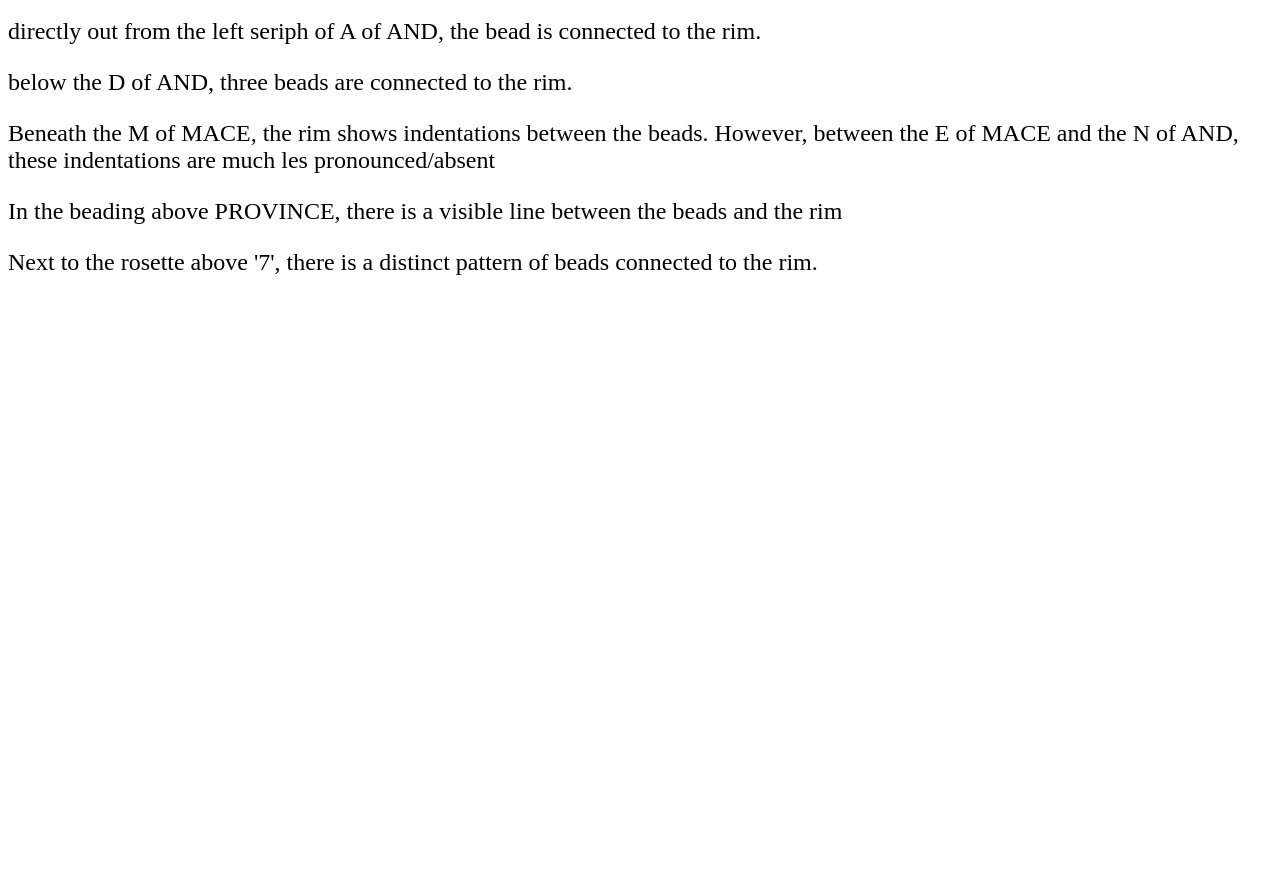
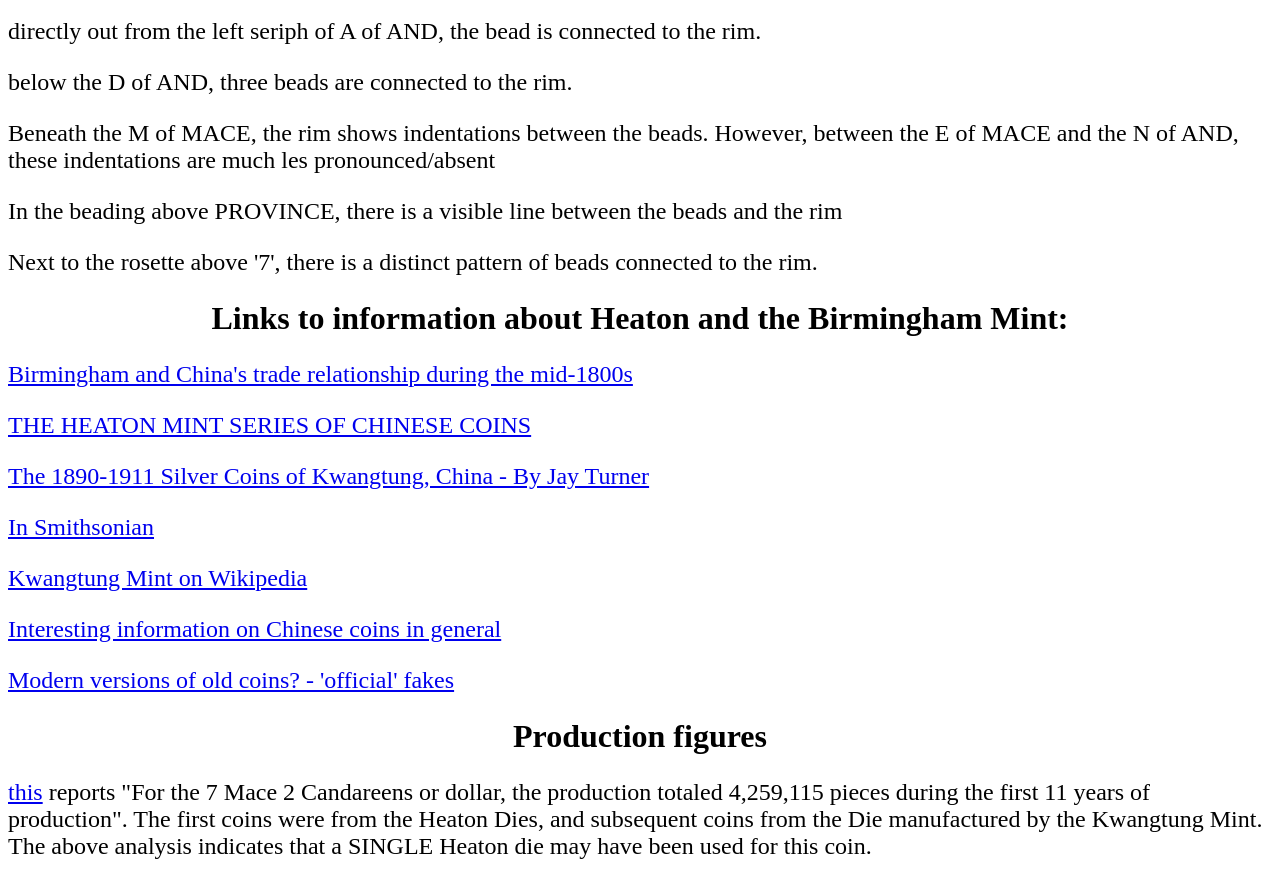
Before and after one commit to btsimonh/KwangTungDollar, a plain HTML site: page index.html in a window 1280 px wide. Shown: the part 5909-6793 px from the top of the page. Before the commit the page ends 6209 px from the top, so only its background shows below. Drawn offline with Linux system fonts and the light colour scheme.

Commit message:
update text

```diff
--- a/index.html
+++ b/index.html
@@ -154,6 +154,19 @@
   <p>Next to the rosette above '7', there is a distinct pattern of beads connected to the rim.</p>
 
 
+  <h1>Links to information about Heaton and the Birmingham Mint:</h1>
+  <p><a href="https://www.birminghammail.co.uk/news/nostalgia/birmingham-chinas-trade-relationship-during-7773966">Birmingham and China's trade relationship during the mid-1800s</a></p>
+  <p><a href="https://www.coinbooks.org/v23/esylum_v23n34a26.html">THE HEATON MINT SERIES OF CHINESE COINS</a></p>
+  <p><a href="https://www.pcgs.com/news/1890-1911-silver-coins-of-kwangtung">The 1890-1911 Silver Coins of Kwangtung, China - By Jay Turner</a></p>
+  <p><a href="https://americanhistory.si.edu/collections/object/nmah_1849254">In Smithsonian</a></p>
+  <p><a href="https://en.wikipedia.org/wiki/Canton_Mint">Kwangtung Mint on Wikipedia</a></p>
+  <p><a href="https://www.kenelks.co.uk/chinese/index.htm">Interesting information on Chinese coins in general</a></p>
+  <p><a href="https://blog.lpm.hk/reveal-of-the-2022-china-panda-coin-design-0-0-0-0-0-0-0">Modern versions of old coins? - 'official' fakes</a></p>
+
+  <h1>Production figures</h1>
+  <p><a href="https://www.pcgs.com/news/1890-1911-silver-coins-of-kwangtung">this</a> reports "For the 7 Mace 2 Candareens or dollar, the production totaled 4,259,115 pieces during the first 11 years of production".  The first coins were from the Heaton Dies, and subsequent coins from the Die manufactured by the Kwangtung Mint.  The above analysis indicates that a SINGLE Heaton die may have been used for this coin.</p>
+
+
 </div>
 </body>
 </html>
```
